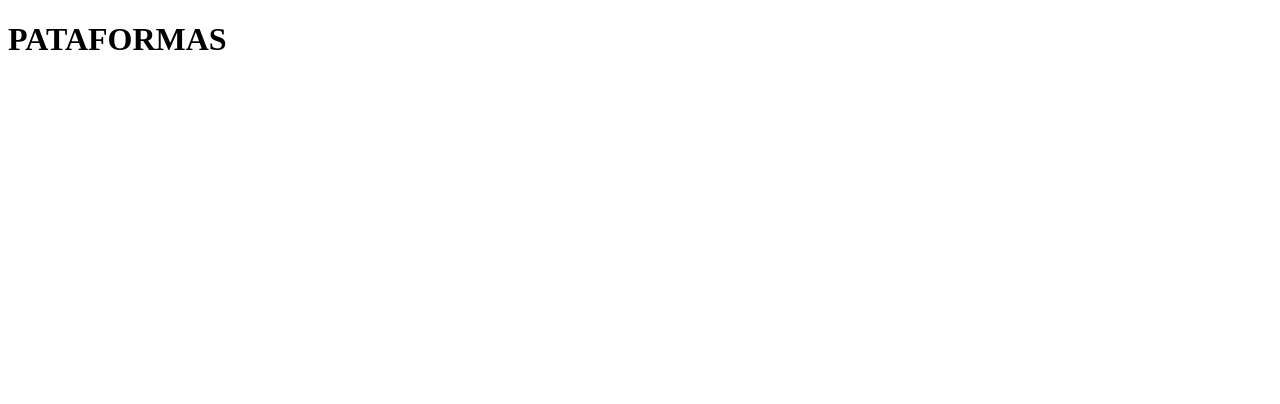
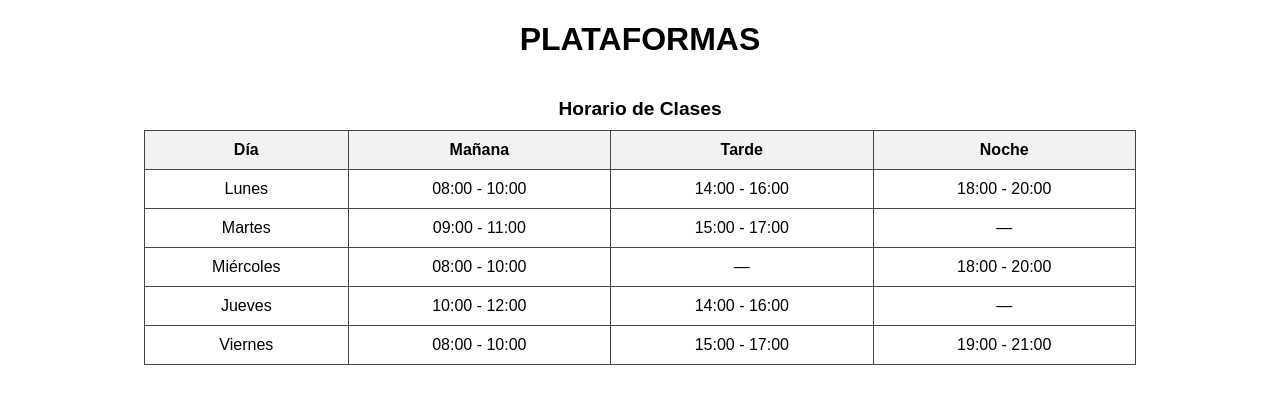
Before and after one commit to JumboJhon04/PracticaManejo, a plain HTML site: page plataformas.html in a window 1280 px wide. Drawn offline with Linux system fonts and the light colour scheme.

Commit message:
Se agrego la funcionalidad y la pagina de horarios

```diff
--- a/plataformas.html
+++ b/plataformas.html
@@ -4,8 +4,84 @@
     <meta charset="UTF-8">
     <meta name="viewport" content="width=device-width, initial-scale=1.0">
     <title>PLATAFORMAS</title>
+    <style>
+        body {
+            font-family: Arial, sans-serif;
+            margin: 20px;
+        }
+        h1 {
+            text-align: center;
+        }
+        section {
+            margin-top: 40px;
+        }
+        table {
+            width: 80%;
+            margin: auto;
+            border-collapse: collapse;
+            text-align: center;
+        }
+        th, td {
+            border: 1px solid #444;
+            padding: 10px;
+        }
+        th {
+            background-color: #f2f2f2;
+        }
+        caption {
+            font-size: 1.2em;
+            margin-bottom: 10px;
+            font-weight: bold;
+        }
+    </style>
 </head>
 <body>
-    <h1>PATAFORMAS</h1>
+    <h1>PLATAFORMAS</h1>
+
+    <section id="horarios">
+        <table>
+            <caption>Horario de Clases</caption>
+            <thead>
+                <tr>
+                    <th>Día</th>
+                    <th>Mañana</th>
+                    <th>Tarde</th>
+                    <th>Noche</th>
+                </tr>
+            </thead>
+            <tbody>
+                <tr>
+                    <td>Lunes</td>
+                    <td>08:00 - 10:00</td>
+                    <td>14:00 - 16:00</td>
+                    <td>18:00 - 20:00</td>
+                </tr>
+                <tr>
+                    <td>Martes</td>
+                    <td>09:00 - 11:00</td>
+                    <td>15:00 - 17:00</td>
+                    <td>—</td>
+                </tr>
+                <tr>
+                    <td>Miércoles</td>
+                    <td>08:00 - 10:00</td>
+                    <td>—</td>
+                    <td>18:00 - 20:00</td>
+                </tr>
+                <tr>
+                    <td>Jueves</td>
+                    <td>10:00 - 12:00</td>
+                    <td>14:00 - 16:00</td>
+                    <td>—</td>
+                </tr>
+                <tr>
+                    <td>Viernes</td>
+                    <td>08:00 - 10:00</td>
+                    <td>15:00 - 17:00</td>
+                    <td>19:00 - 21:00</td>
+                </tr>
+            </tbody>
+        </table>
+    </section>
 </body>
 </html>
```
Also changed, not shown: horarios.html (added, +153 -0 lines), index.html (+1 -1 lines).
